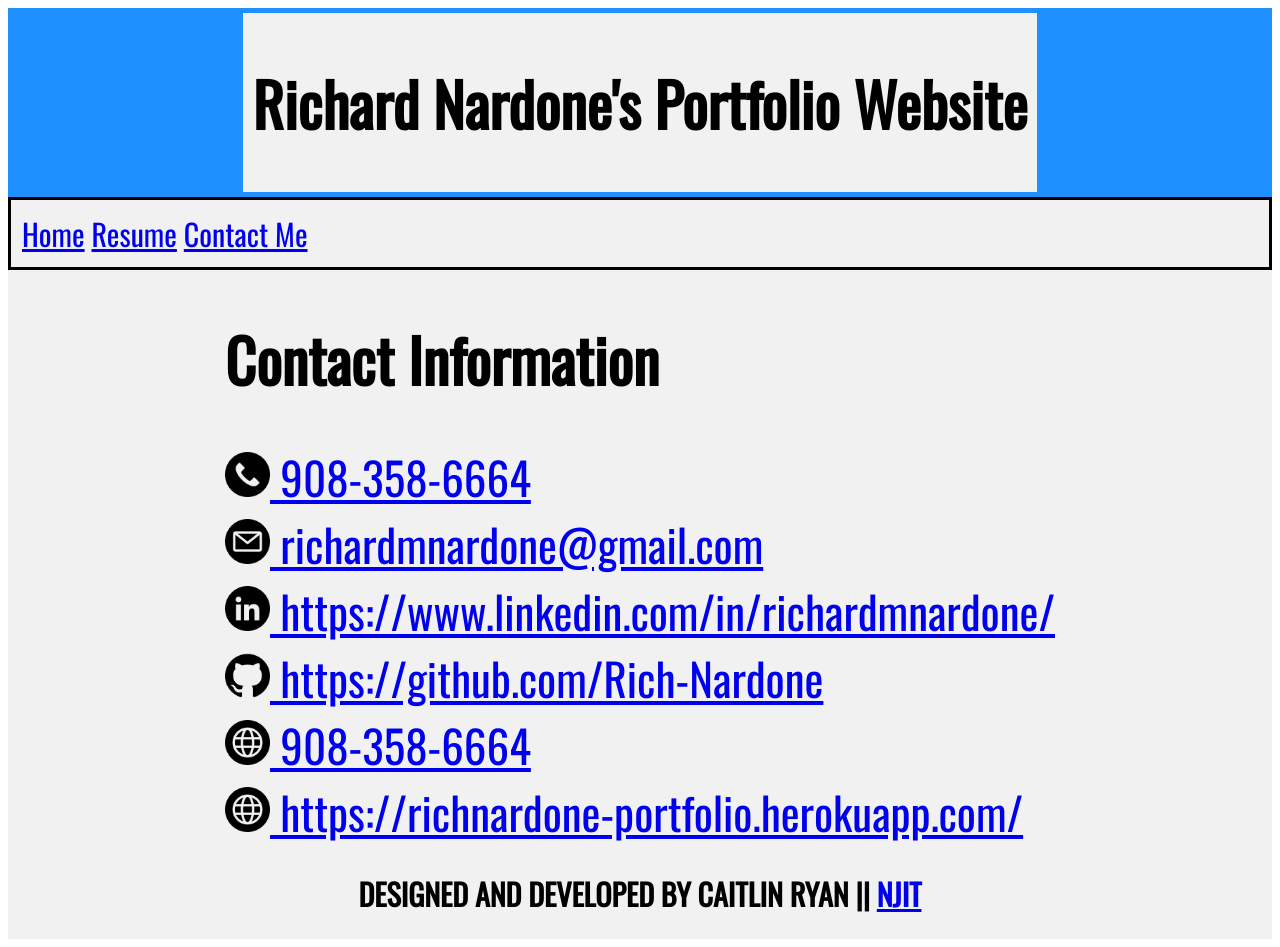
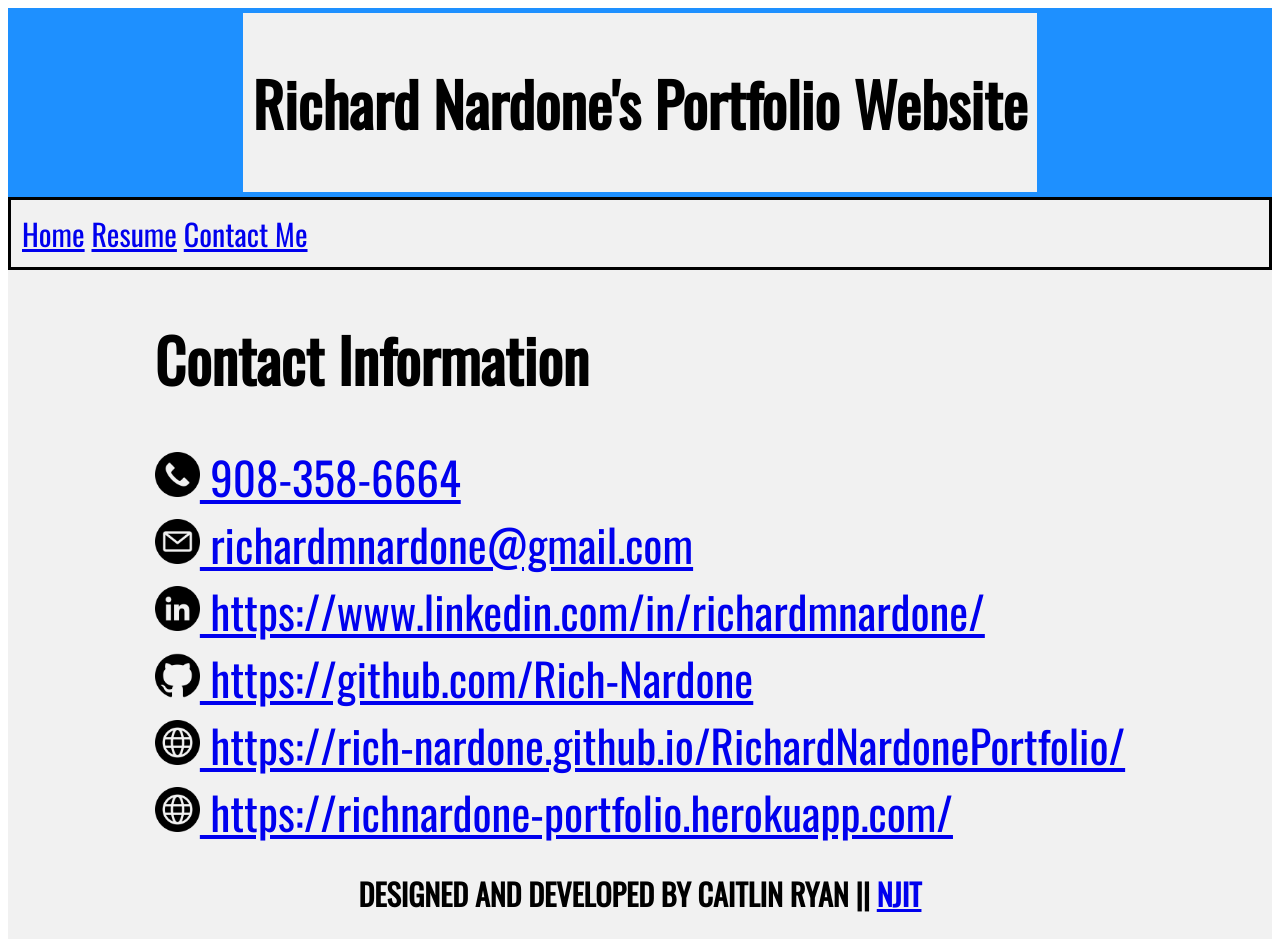
Before and after one commit to Rich-Nardone/RichardNardonePortfolio, a plain HTML site: page aboutme.html in a window 1280 px wide. Drawn offline with nearby package versions, Linux system fonts and the light colour scheme.

Commit message:
Add files via upload

```diff
--- a/aboutme.html
+++ b/aboutme.html
@@ -106,7 +106,7 @@
                     <li><a href="mailto: richardmnardone@gmail.com"><img src="images/email.png" style="height: 45px; width: auto;" alt="Phone Number">   richardmnardone@gmail.com</a></li>
                     <li><a href="https://www.linkedin.com/in/richardmnardone/"><img src="images/linkedin.png" style="height: 45px; width: auto;" alt="LinkedIn">   https://www.linkedin.com/in/richardmnardone/</a></li>
                     <li><a href="https://github.com/Rich-Nardone"><img src="images/github.png" style="height: 45px; width: auto;" alt="Phone Number">   https://github.com/Rich-Nardone</a></li>
-                    <li><a href="tel: 908-358-6664"><img src="images/web.png" style="height: 45px; width: auto;" alt="Phone Number">   908-358-6664</a></li>
+                    <li><a href="https://rich-nardone.github.io/RichardNardonePortfolio/"><img src="images/web.png" style="height: 45px; width: auto;" alt="Phone Number">   https://rich-nardone.github.io/RichardNardonePortfolio/</a></li>
                     <li><a href="https://richnardone-portfolio.herokuapp.com/"><img src="images/web.png" style="height: 45px; width: auto;" alt="portfolio2">   https://richnardone-portfolio.herokuapp.com/</a></li>
                 </ul>
             </div>
```
